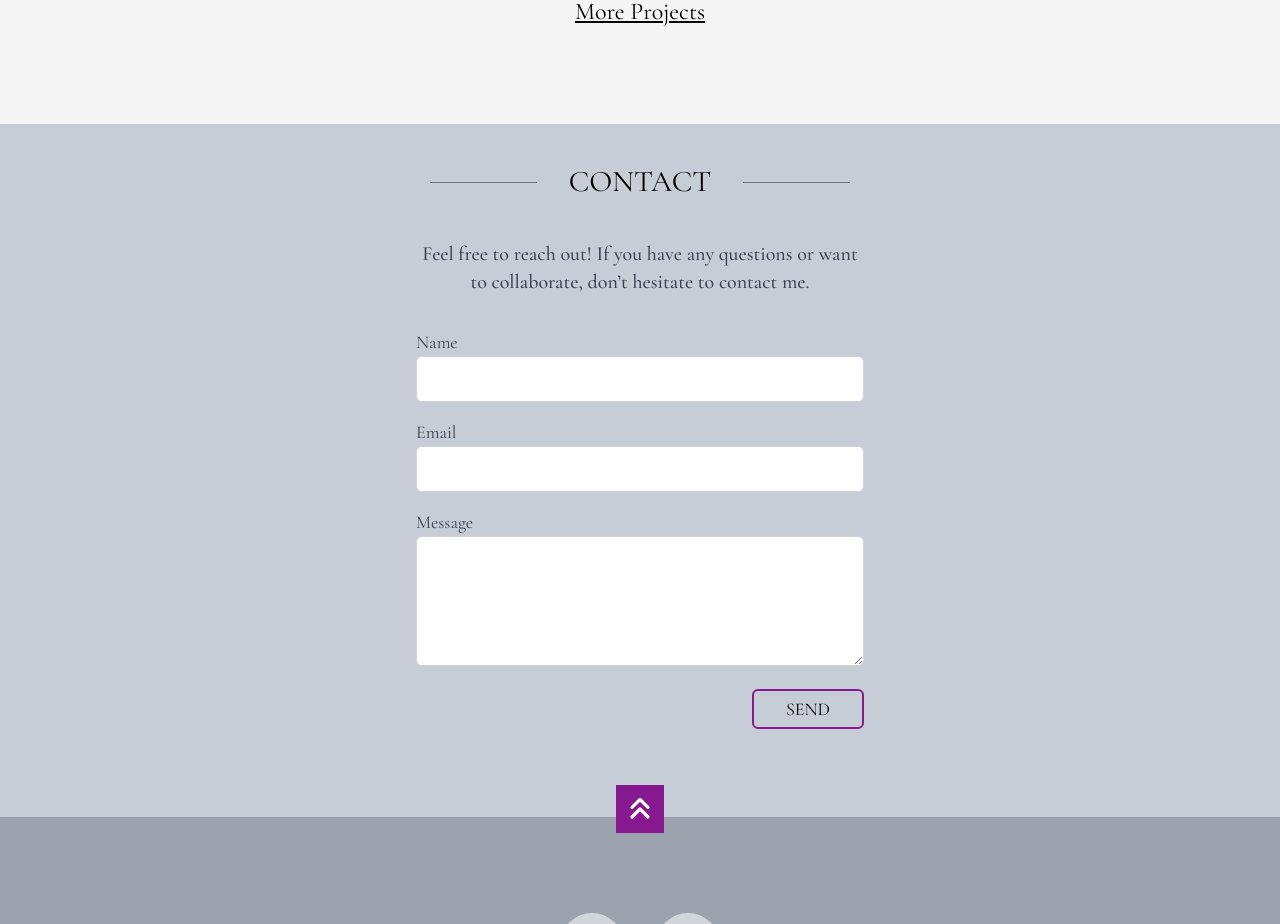
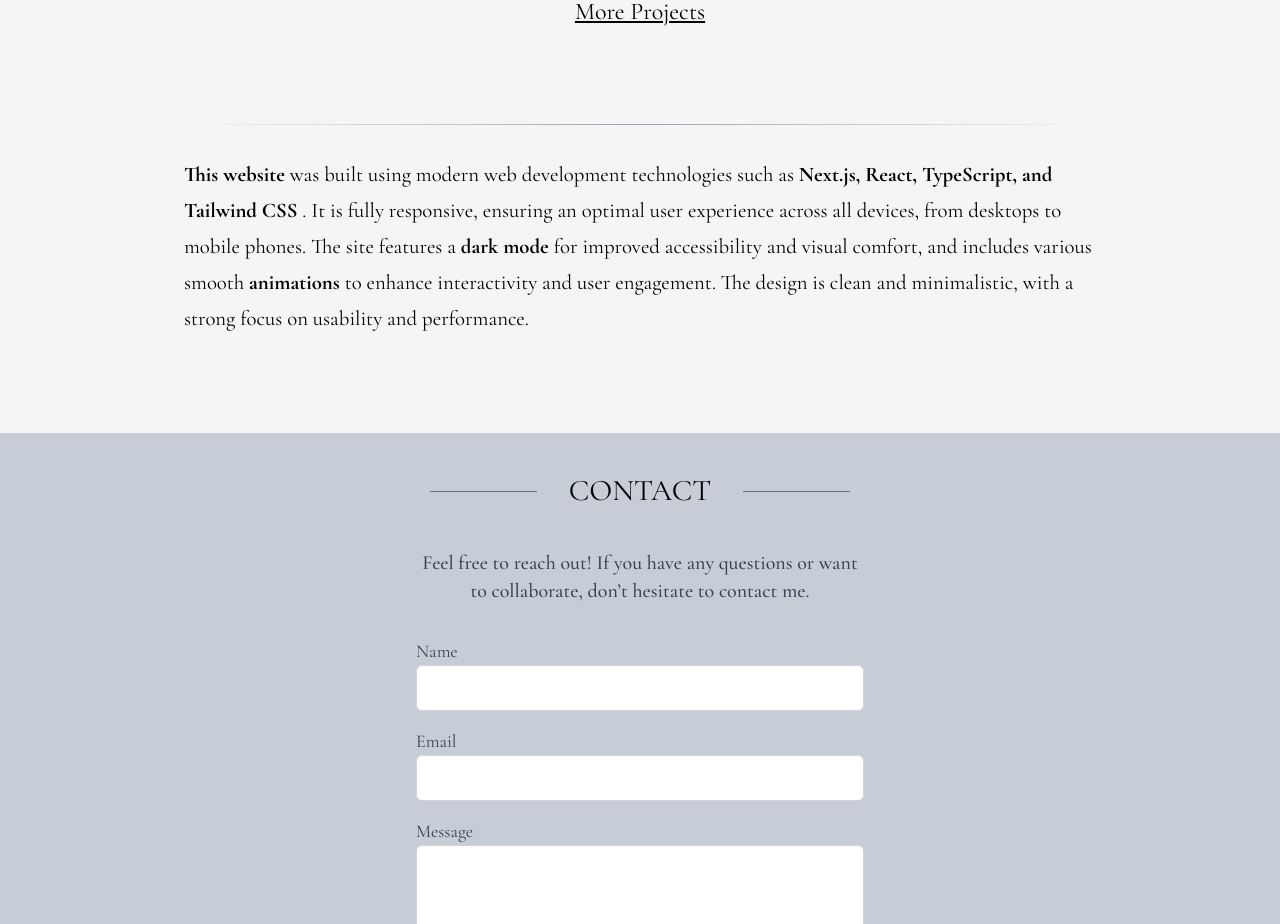
Before and after one commit to Wiktoria2308/Portfolio, a Next.js app: page / in a window 1280 px wide. Shown: the part 6260-7184 px from the top of the page. Built offline with nearby package versions, Linux system fonts and the light colour scheme.

Commit message:
fixed dark mode navigation issues

```diff
--- a/src/components/Navigation.tsx
+++ b/src/components/Navigation.tsx
@@ -64,14 +64,11 @@ const Navigation: React.FC = () => {
 
   return (
     <nav
-      className={`z-10 w-full top-0 fixed ${isScrolled ? "bg-white shadow dark:bg-gray-700" : "bg-transparent"
+      className={`z-10 w-full top-0 fixed ${isScrolled || isMenuOpen ? "bg-white shadow dark:bg-gray-600" : "bg-transparent"
         }`}
     >
       <div
-        className={`max-w-screen-xl flex flex-wrap items-center justify-between mx-auto p-3 ${isMenuOpen && typeof window !== "undefined" && window.innerWidth < 768
-          ? "bg-white dark:bg-gray-900"
-          : ""
-          }`}
+        className="max-w-screen-xl flex flex-wrap items-center justify-between mx-auto p-3"
       >
 
         <Link href="/" className="flex items-center">
--- a/src/components/ProjectsSection.tsx
+++ b/src/components/ProjectsSection.tsx
@@ -45,7 +45,7 @@ const ProjectsSection: React.FC = () => {
       title: "Movie DB",
       description: (<>
         Movie Database is a modern web application designed for movie enthusiasts, allowing users to browse, search, and discover detailed information about movies and TV shows. The project is built with <strong>React </strong> for the frontend and uses <strong>React Router</strong> for seamless navigation between pages. Movie data is fetched using <strong>Axios</strong> from an external <strong>Movie API</strong>, while <strong>React Query</strong> efficiently handles data caching and synchronization in real time. The intuitive interface enables users to quickly find their favorite titles, explore detailed descriptions, ratings, and trailers.
-      </> ),
+      </>),
       descriptionText: "Movie Database is a modern web application designed for movie enthusiasts, allowing users to browse, search, and discover detailed information about movies and TV shows. The project is built with React for the frontend and uses React Router for seamless navigation between pages. Movie data is fetched using Axios from an external Movie API, while React Query efficiently handles data caching and synchronization in real time. The intuitive interface enables users to quickly find their favorite titles, explore detailed descriptions, ratings, and trailers.",
       image: "/movie-db.png",
       website: "https://wiktoria-movie-db-api.netlify.app/",
@@ -154,7 +154,7 @@ const ProjectsSection: React.FC = () => {
             className="project-container w-full"
             data-index={index}
           >
-            <div className="w-full lg:w-3/4">
+            <div className="w-full md:w-3/4">
               <p className="text-left lg:mb-[20px] mb-[10px] lg:text-[25px] text-[23px] font-semibold lg:font-medium">{project.title}</p>
               {project.description && (
                 <div className="text-left text-[1.3rem] leading-9 relative font-medium md:font-normal">
@@ -219,7 +219,7 @@ const ProjectsSection: React.FC = () => {
             </div>
 
             <div
-              className="lg:w-3/4 project-image"
+              className="md:w-3/4 project-image"
               onMouseOver={() => !isMobile && handleMouseOver(index)}
               onMouseLeave={() => !isMobile && handleMouseLeave()}
               onClick={() => isMobile && setHoveredIndex(hoveredIndex === index ? null : index)}
@@ -243,6 +243,12 @@ const ProjectsSection: React.FC = () => {
           More Projects{" "}
         </a>
       </div>
+
+      <div className="text-center mt-24 md:w-3/4 mx-auto">
+        <div className="my-8 h-px bg-gradient-to-r from-transparent via-gray-400 to-transparent dark:via-gray-600" />
+
+        <p className="text-left text-[1.3rem] leading-9 relative font-medium md:font-normal"><strong>This website</strong> was built using modern web development technologies such as <strong>Next.js, React, TypeScript, and Tailwind CSS </strong>. It is fully responsive, ensuring an optimal user experience across all devices, from desktops to mobile phones. The site features a <strong>dark mode</strong> for improved accessibility and visual comfort, and includes various smooth <strong>animations</strong> to enhance interactivity and user engagement. The design is clean and minimalistic, with a strong focus on usability and performance.</p>
+      </div>
     </div>
   );
 };
```
Lines whose indentation alone changed are shown as unchanged.
